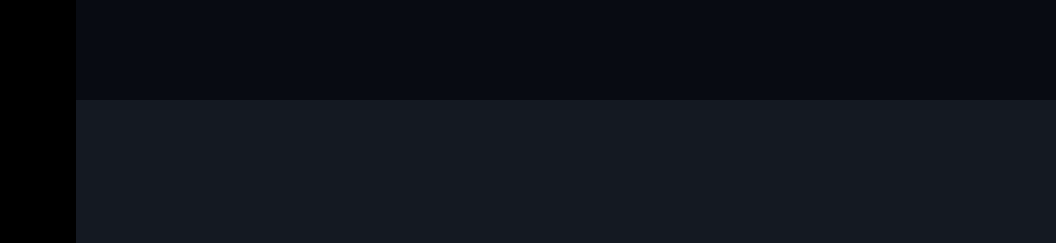
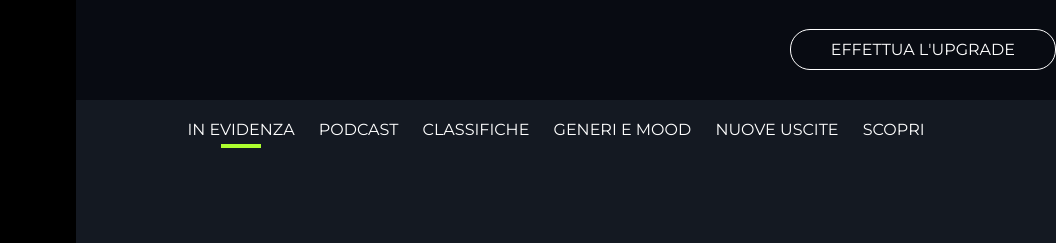
Before and after one commit to Greg1928/html-css-spotifyweb, a plain HTML site: page index.html in a window 1280 px wide. Shown: the top 243 px of the page, 224-1280 px from the left. Drawn offline with Linux system fonts and the light colour scheme.

Commit message:
added header

```diff
--- a/css/style.css
+++ b/css/style.css
@@ -19,15 +19,16 @@ header{
     text-align: right;
 }
 main{
+    /* margin-top: 100px; */
     height: calc(100vh - 200px);
     width: calc(100vw - 300px);
     background-color: #141922;
-    overflow-y: scroll;
 }
 footer{
     width: 100%;
     height: 100px;
     background-color: #282828;
+    z-index: 7;
 }
 aside{
     background-color: black;
@@ -83,6 +84,7 @@ h3{
 /* CENTER PART ASIDE  */
 .aside-content-middle{
     padding: 0 20px 0 20px;
+    overflow-y: scroll;
 }
 .aside-content-middle ul li i {
     padding: 10px;
@@ -104,3 +106,29 @@ h3{
     width: 260px;
     background-color: #656565;
 }
+/* HEADER */
+
+.button a{
+    padding: 10px 40px;
+    border-radius: 20px;
+    border: solid white 1px;
+    line-height: 100px;
+    text-transform: uppercase;
+}
+
+nav ul li{
+    display: inline-block;
+    margin-right: 20px;
+    margin-top: 20px;
+    text-transform: uppercase;
+}
+nav{
+    text-align: center;
+}
+.v-line-2{
+    width: 40px;
+    height: 4px;
+    background-color: #adff2f;
+    margin: auto;
+    margin-top: 5px;
+}
--- a/index.html
+++ b/index.html
@@ -47,7 +47,21 @@
             </aside>
             <!-- header and right part main  -->
             <div>
-                <header></header>
+                <header>
+                    <div class="button">
+                        <a href="#">Effettua l'upgrade</a>
+                    </div>
+                    <nav>
+                        <ul>
+                            <li><a href="#">in evidenza</a><div class="v-line-2"></div></li>
+                            <li><a href="#">podcast</a></li>
+                            <li><a href="#">classifiche</a></li>
+                            <li><a href="#">generi e mood</a></li>
+                            <li><a href="#">nuove uscite</a></li>
+                            <li><a href="#">scopri</a></li>
+                        </ul>
+                    </nav>
+                </header>
                 <main></main>
             </div>
         </div>
```
